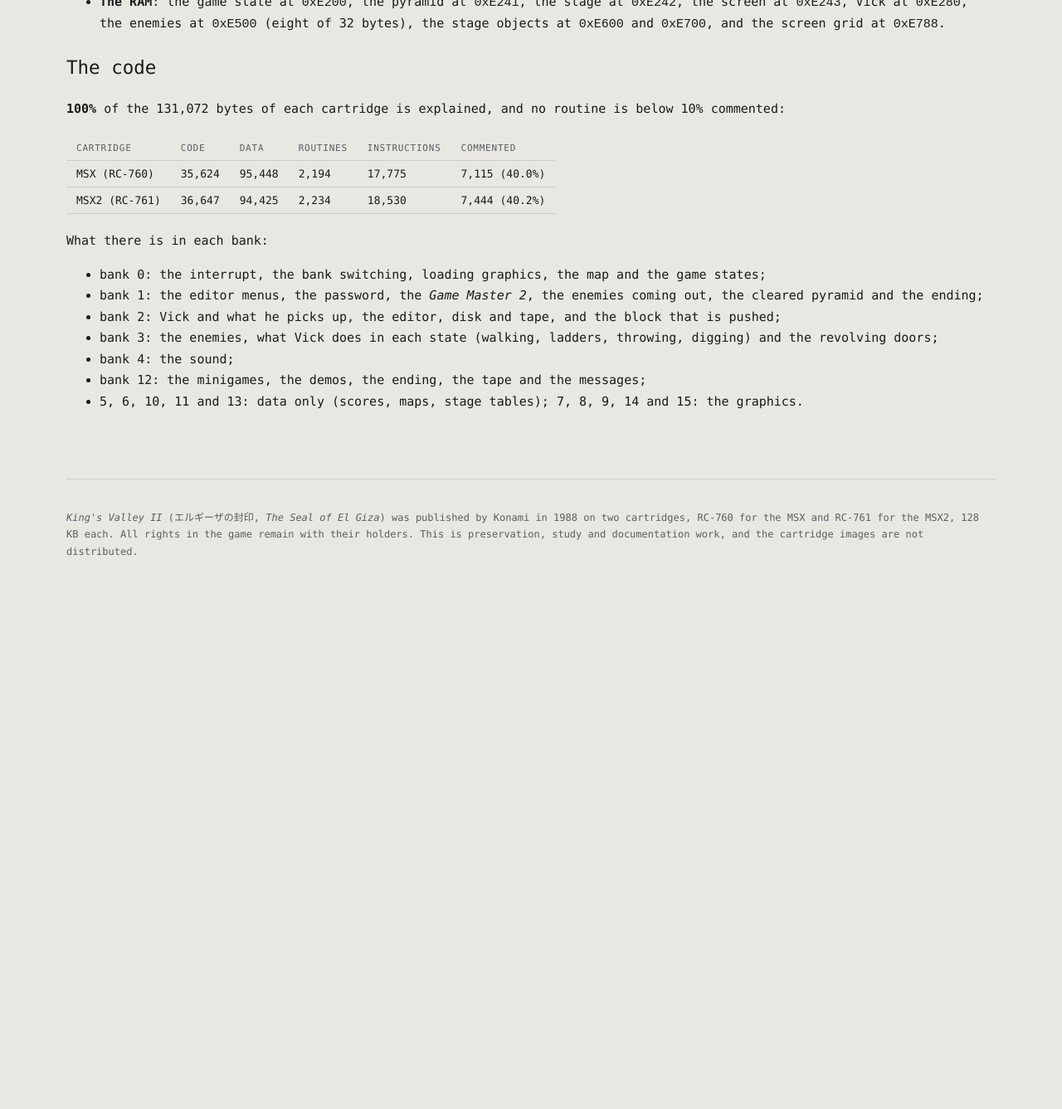
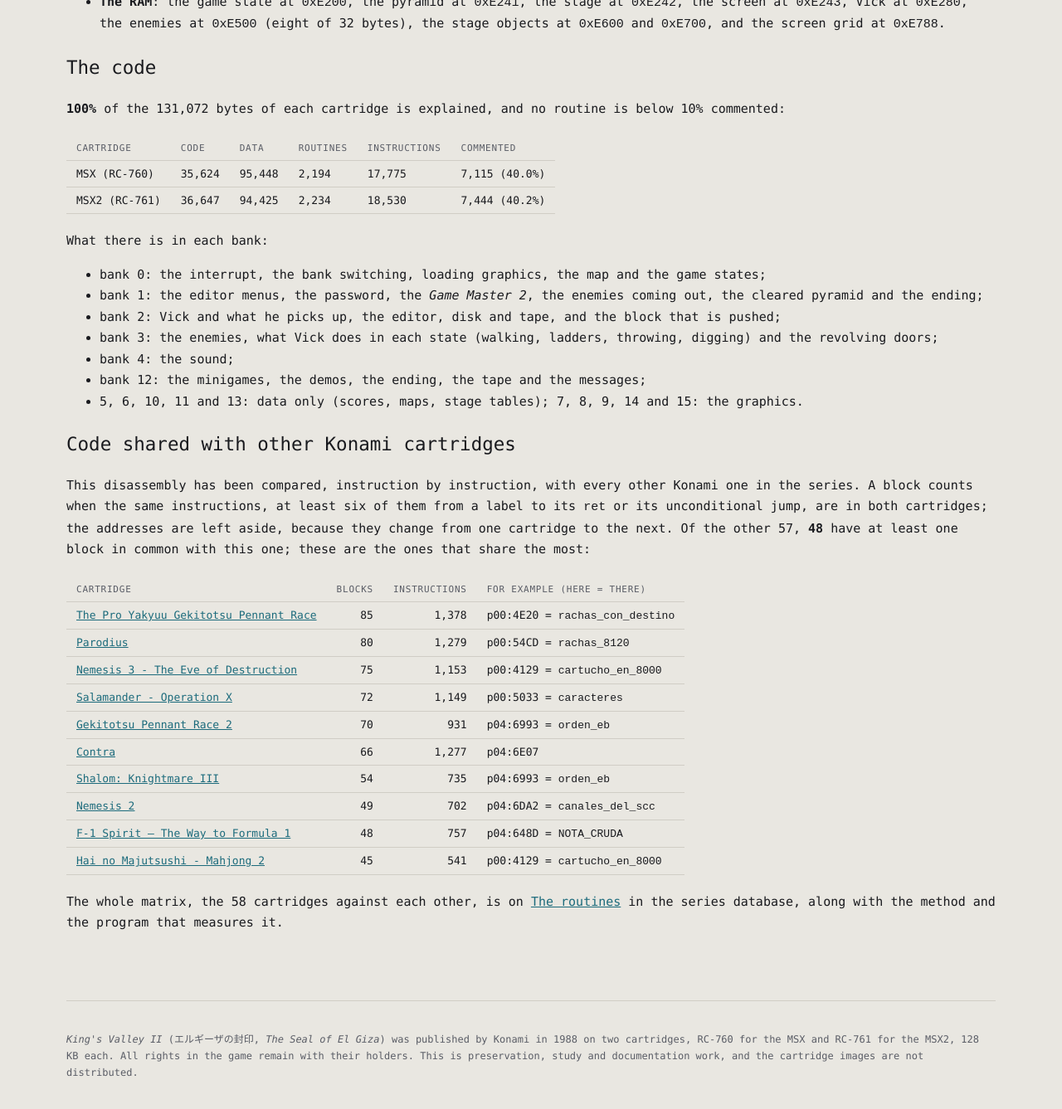
Before and after one commit to antxiko/KingsValley2-disassembly, a Jekyll site: the page built from docs/UNDER-THE-HOOD.md, in a window 1280 px wide and 1400 px high, scrolled down 1251 px. Shown: the top 1337 px of the window at 83% size. Built offline with Jekyll 4.4.1, drawn with Linux system fonts in a browser that asks for light colours; our own code applies the rules of GitHub Pages for plain Markdown files; before the commit the page ends 2022 px from its top, so only the background shows below that.

Commit message:
El codigo que comparte con los otros Konami de la serie
Seccion nueva al final de la pagina del codigo, en ingles y en castellano:
con que cartuchos comparte bloques de instrucciones (las direcciones aparte)
y cuantos. Sale de tools/codigo_comun.py y tools/pon_en_webs.py de
MSX-disassembly-database; la matriz entera esta en su pagina Las rutinas.
El barrido de nombres de otros juegos de los tests quita antes esa seccion,
la unica que los nombra a proposito (sin_compartido).

Co-Authored-By: Claude Opus 5.5 <noreply@anthropic.com>

```diff
--- a/docs/UNDER-THE-HOOD.md
+++ b/docs/UNDER-THE-HOOD.md
@@ -51,3 +51,30 @@ What there is in each bank:
 - bank 4: the sound;
 - bank 12: the minigames, the demos, the ending, the tape and the messages;
 - 5, 6, 10, 11 and 13: data only (scores, maps, stage tables); 7, 8, 9, 14 and 15: the graphics.
+
+## Code shared with other Konami cartridges
+
+This disassembly has been compared, instruction by instruction, with
+every other Konami one in the series. A block counts when the same
+instructions, at least six of them from a label to its `ret` or its
+unconditional jump, are in both cartridges; the addresses are left
+aside, because they change from one cartridge to the next. Of the
+other 57, **48** have at least one block in common with this one;
+these are the ones that share the most:
+
+| Cartridge | Blocks | Instructions | For example (here = there) |
+|---|---:|---:|---|
+| [The Pro Yakyuu Gekitotsu Pennant Race](https://antxiko.github.io/PennantRace-disassembly/) | 85 | 1,378 | p00:4E20 = `rachas_con_destino` |
+| [Parodius](https://antxiko.github.io/Parodius-disassembly/) | 80 | 1,279 | p00:54CD = `rachas_8120` |
+| [Nemesis 3 - The Eve of Destruction](https://antxiko.github.io/Nemesis3-disassembly/) | 75 | 1,153 | p00:4129 = `cartucho_en_8000` |
+| [Salamander - Operation X](https://antxiko.github.io/Salamander-disassembly/) | 72 | 1,149 | p00:5033 = `caracteres` |
+| [Gekitotsu Pennant Race 2](https://antxiko.github.io/PennantRace2-disassembly/) | 70 | 931 | p04:6993 = `orden_eb` |
+| [Contra](https://antxiko.github.io/Contra-disassembly/) | 66 | 1,277 | p04:6E07 |
+| [Shalom: Knightmare III](https://antxiko.github.io/Shalom-disassembly/) | 54 | 735 | p04:6993 = `orden_eb` |
+| [Nemesis 2](https://antxiko.github.io/Nemesis2-disassembly/) | 49 | 702 | p04:6DA2 = `canales_del_scc` |
+| [F-1 Spirit — The Way to Formula 1](https://antxiko.github.io/F1Spirit-disassembly/) | 48 | 757 | p04:648D = `NOTA_CRUDA` |
+| [Hai no Majutsushi - Mahjong 2](https://antxiko.github.io/Majutsushi-disassembly/) | 45 | 541 | p00:4129 = `cartucho_en_8000` |
+
+The whole matrix, the 58 cartridges against each other, is on
+[The routines](https://antxiko.github.io/MSX-disassembly-database/THE-ROUTINES.html) in the series database, along
+with the method and the program that measures it.
```
Also changed, not shown: docs/es/POR-DENTRO.md (+27 -0 lines), tests/test_web.py (+13 -1 lines).
